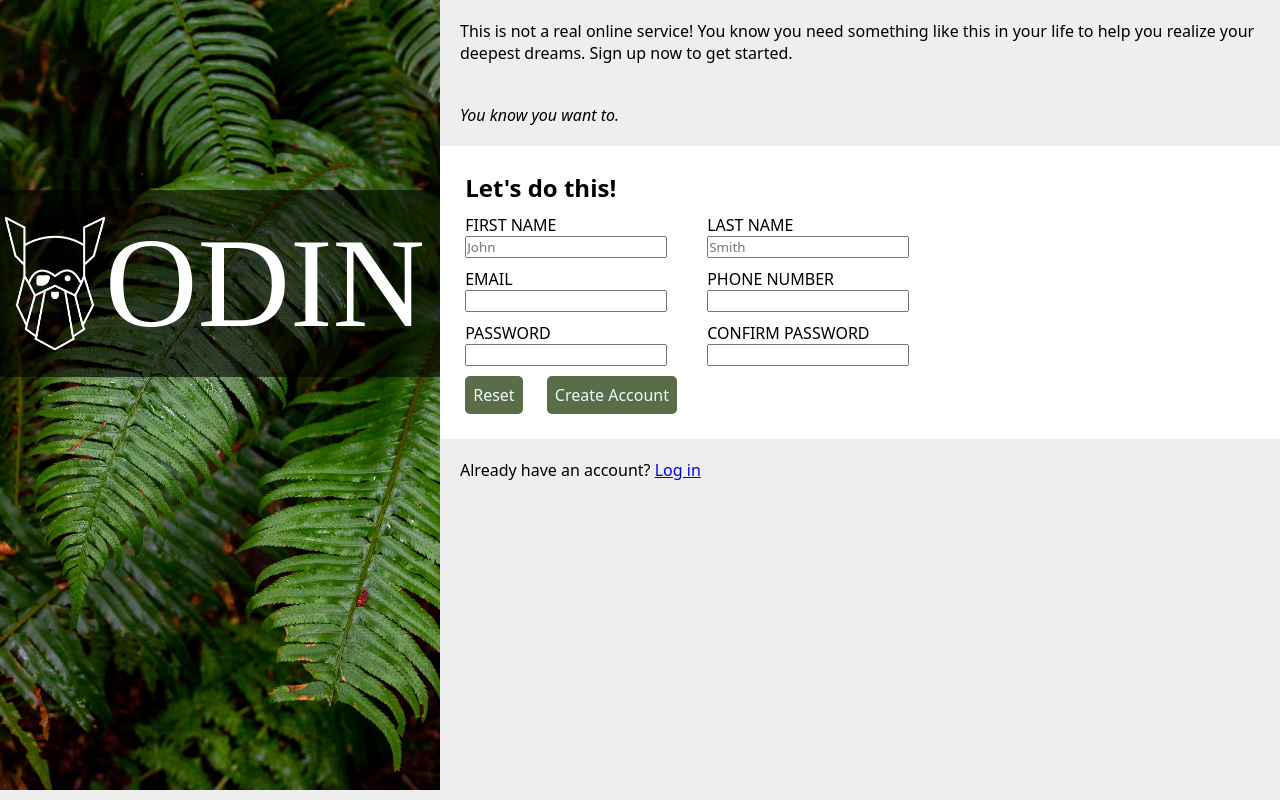
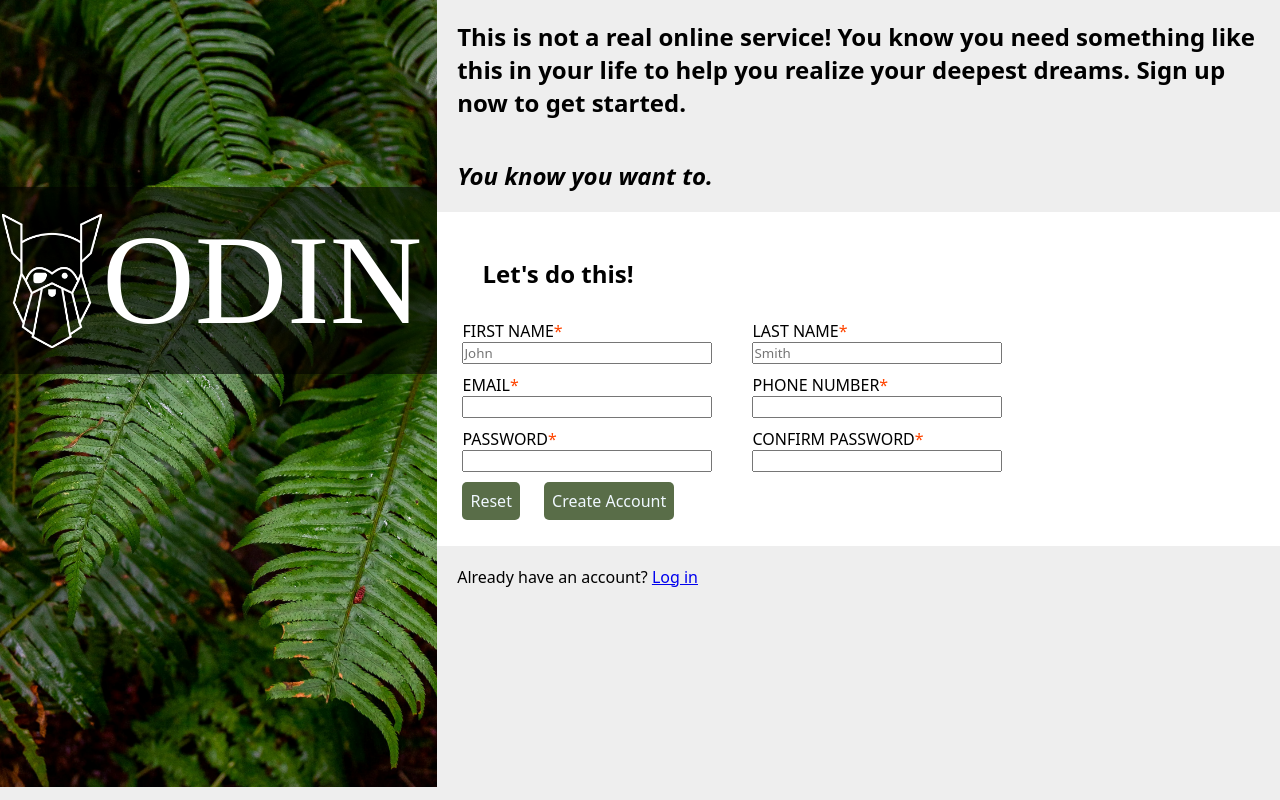
Before and after one commit to ARParizi/Odin-Project--Sign-Up-Form, a plain HTML site: page index.html in a window 1280 px wide. Drawn offline with Linux system fonts and the light colour scheme.

Commit message:
Add images

```diff
--- a/index.html
+++ b/index.html
@@ -12,38 +12,38 @@
             <div class="inline-image" ><img src="./images/odin-lined.png" alt="ODIN" width="100"> ODIN</div>
         </div>
         <div class="container-form">
-            <div><p>This is not a real online service! You know you need something like this in your life to help you realize your deepest dreams. Sign up now to get started.</p></div>
-            <div><p><em>You know you want to.</em></p></div>
+            <div><h2>This is not a real online service! You know you need something like this in your life to help you realize your deepest dreams. Sign up now to get started.</h2></div>
+            <div><h2><em>You know you want to.</em></h2></div>
             <div>
                 <form action="https://formtester.goodbytes.be/post.php" method="post">
                     <h2>Let's do this!</h2>
                     <div class="fieldline">
                         <div class="fielditem">
-                            <label for="first-name">First Name</label>
+                            <label for="first-name" class="required">First Name</label>
                             <input type="text" name="first_name" id="first-name" placeholder="John" required>
                         </div>
                         <div class="fielditem">
-                            <label for="last-name">Last Name</label>
+                            <label for="last-name" class="required">Last Name</label>
                             <input type="text" name="last_name" id="last-name" placeholder="Smith" required>
                         </div>
                     </div>
                     <div class="fieldline">
                         <div class="fielditem">
-                            <label for="email">Email</label>
+                            <label for="email" class="required">Email</label>
                             <input type="email" name="email" id="email" required>
                         </div>
                         <div class="fielditem">
-                            <label for="phone-number">Phone Number</label>
+                            <label for="phone-number" class="required">Phone Number</label>
                             <input type="tel" name="phone_number" id="phone-number" required>
                         </div>
                     </div>
                     <div class="fieldline">
                         <div class="fielditem">
-                            <label for="password">Password</label>
+                            <label for="password" class="required">Password</label>
                             <input type="password" name="password" id="password" required>
                         </div>
                         <div class="fielditem">
-                            <label for="password-confirm">Confirm Password</label>
+                            <label for="password-confirm" class="required">Confirm Password</label>
                             <input type="password" name="password_confirm" id="password-confirm" required>
                         </div>
                     </div>
--- a/style.css
+++ b/style.css
@@ -2,11 +2,7 @@
     margin: 0;
     padding: 0;
     box-sizing: border-box;
-}
-
-* {
     font-family: system-ui, "Segoe UI", Roboto, Helvetica, Arial, sans-serif, "Apple Color Emoji", "Segoe UI Emoji", "Segoe UI Symbol";
-    box-sizing: border-box;
 }
 
 body {
@@ -19,7 +15,7 @@ body {
 }
 
 .sidebar {
-    margin: -10px 0px -10px -10px;
+    margin: -1% 0 -1% -1%;
     padding: 0px;
     box-sizing: border-box;
     height: 100vh;
@@ -43,14 +39,13 @@ body {
     justify-content: center;
     margin-top: 200px;
     padding: 20px;
-
 }
 
 .container-form {
     padding: 0px;
 }
 
-p {
+h2, p {
     padding: 20px;
 }
 
@@ -65,6 +60,12 @@ label {
     text-transform: uppercase;
 }
 
+label.required::after {
+    content: '*';
+    color: orangered;
+    font-size: 1rem;
+}
+
 .fielditem {
     display: flex;
     flex-direction: column;
@@ -72,7 +73,7 @@ label {
 
 input {
     flex: 1 1 0;
-    min-width: 200px;
+    min-width: 250px;
     max-width: 400px;
 }
 
```
Also changed, not shown: images/check-mark.svg (added), images/xmark-solid.svg (added).
